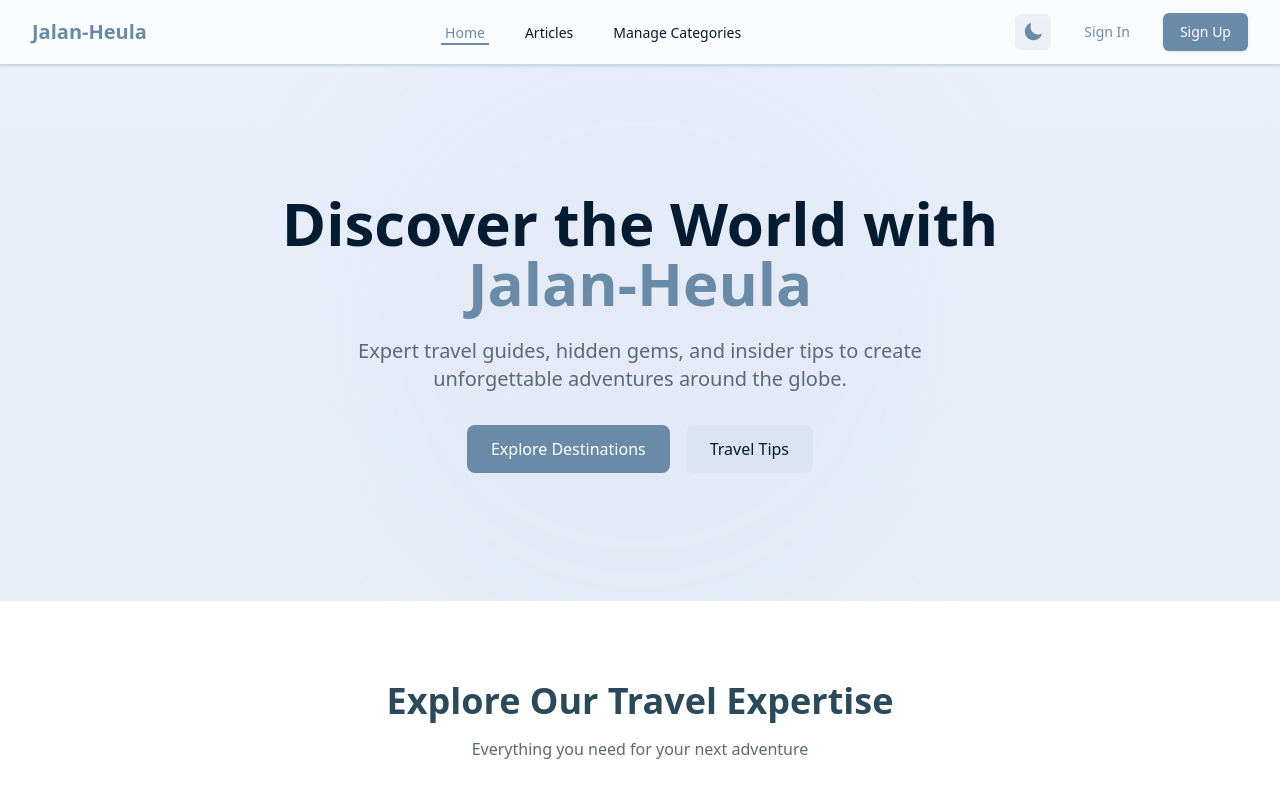
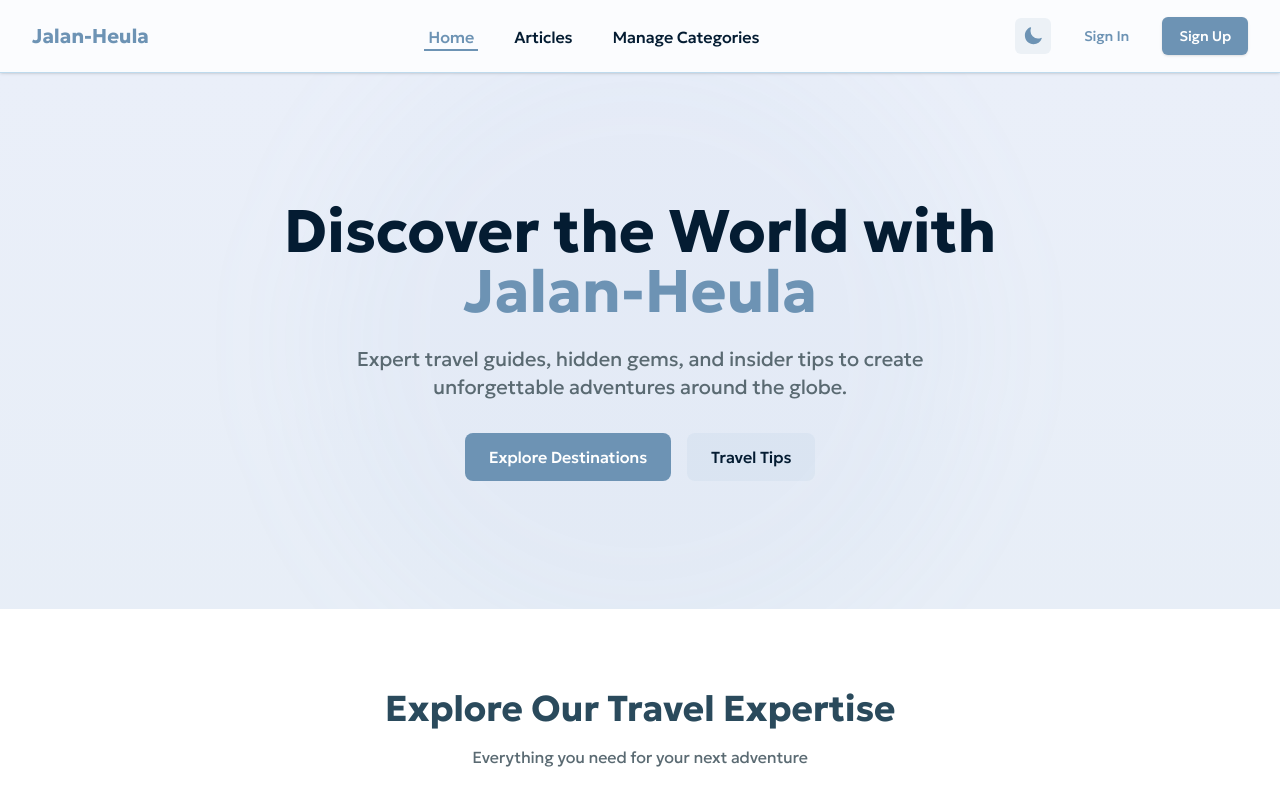
Before and after one commit to maskrio/jalan-heula-fe, a Next.js app: page / in a window 1280 px wide. Shown: the top 800 px of the page. Built offline with nearby package versions, Linux system fonts and the light colour scheme.

Commit message:
fix coloring

```diff
--- a/src/app/globals.css
+++ b/src/app/globals.css
@@ -61,10 +61,10 @@
 	--popover: #ffffff;
 	--popover-foreground: #2a4a5c;
 
-	--primary: #6a8ba8;
+	--primary: #6d93b4;
 	--primary-foreground: #ffffff;
 
-	--secondary: #bea11d;
+	--secondary: #c0d8f2;
 	--secondary-foreground: #2a4a5c;
 
 	--muted: #e5edf5;
@@ -117,12 +117,12 @@
 	--popover-foreground: #ffffff;
 
 	/* Primary colors */
-	--primary: #145796;
+	--primary: #1f6bb3;
 	--primary-foreground: #ffffff;
 
 	/* Secondary colors */
-	--secondary: #e1a757;
-	--secondary-foreground: #041c32;
+	--secondary: #3b729f;
+	--secondary-foreground: #ffffff;
 
 	/* Muted colors */
 	--muted: #0a3a50;
@@ -190,5 +190,7 @@
 }
 
 .font-modern {
-  font-family: var(--font-geologica), "Geologica";
+  font-family: 'Montserrat', var(--font-geologica), "Geologica", system-ui, sans-serif;
+  font-feature-settings: "ss01" 1, "ss03" 1;
+  letter-spacing: -0.01em;
 }
--- a/src/app/page.tsx
+++ b/src/app/page.tsx
@@ -106,7 +106,7 @@ export default function Home() {
 	return (
 		<>
 			<Navbar />
-			<main className="min-h-screen">
+			<main className="min-h-screen font-modern">
 				{/* Hero Section */}
 				<section className="relative py-20 md:py-32 overflow-hidden">
 					<div className="absolute inset-0 -z-10 bg-gradient-to-b from-background to-muted/50"></div>
@@ -156,7 +156,7 @@ export default function Home() {
 									key={index}
 									className="bg-background p-6 rounded-xl shadow-sm border border-border hover:shadow-md transition-shadow"
 								>
-									<div className="p-3 bg-primary/10 rounded-full w-fit mb-4 text-secondary">
+									<div className="p-3 bg-primary/10 rounded-full w-fit mb-4 text-primary">
 										{feature.icon}
 									</div>
 									<h3 className="text-xl font-semibold mb-2">
@@ -211,7 +211,7 @@ export default function Home() {
 							</div>
 
 							<div className="rounded-xl overflow-hidden shadow-sm border border-border">
-								<div className="h-40 bg-secondary/10 flex items-center justify-center text-secondary overflow-hidden">
+								<div className="h-40 bg-primary/10 flex items-center justify-center text-primary overflow-hidden">
 									<svg
 										xmlns="http://www.w3.org/2000/svg"
 										viewBox="0 0 24 24"
--- a/src/components/Navbar.tsx
+++ b/src/components/Navbar.tsx
@@ -35,8 +35,8 @@ export default function Navbar() {
 	};
 
 	return (
-		<nav className="sticky top-0 z-50 bg-card/80 backdrop-blur-sm border-b border-border shadow-sm">
-			<div className="max-w-7xl mx-auto px-4 sm:px-6 lg:px-8">
+		<nav className="sticky top-0 z-50 bg-card/80 backdrop-blur-sm border-b border-border shadow-sm font-modern">
+			<div className="max-w-7xl mx-auto px-4 sm:px-6 lg:px-8 py-1">
 				<div className="flex justify-between items-center h-16">
 					{/* Logo - visible on all screen sizes */}
 					<div className="flex-shrink-0 flex items-center">
@@ -52,7 +52,7 @@ export default function Navbar() {
 					<div className="hidden sm:flex sm:items-center sm:ml-6 sm:space-x-8">
 						<Link
 							href="/"
-							className={`inline-flex items-center px-1 pt-1 border-b-2 text-sm font-medium ${
+							className={`inline-flex items-center px-1 pt-1 border-b-2 text-m font-medium ${
 								isActive("/")
 									? "border-primary text-primary"
 									: "border-transparent hover:border-accent hover:text-accent"
@@ -62,7 +62,7 @@ export default function Navbar() {
 						</Link>
 						<Link
 							href="/articles"
-							className={`inline-flex items-center px-1 pt-1 border-b-2 text-sm font-medium ${
+							className={`inline-flex items-center px-1 pt-1 border-b-2 text-m font-medium ${
 								isActive("/articles")
 									? "border-primary text-primary"
 									: "border-transparent hover:border-accent hover:text-accent"
@@ -72,7 +72,7 @@ export default function Navbar() {
 						</Link>
 						<Link
 							href="/manage-categories"
-							className={`inline-flex items-center px-1 pt-1 border-b-2 text-sm font-medium ${
+							className={`inline-flex items-center px-1 pt-1 border-b-2 text-m font-medium ${
 								isActive("/manage-categories")
 									? "border-primary text-primary"
 									: "border-transparent hover:border-accent hover:text-accent"
```
